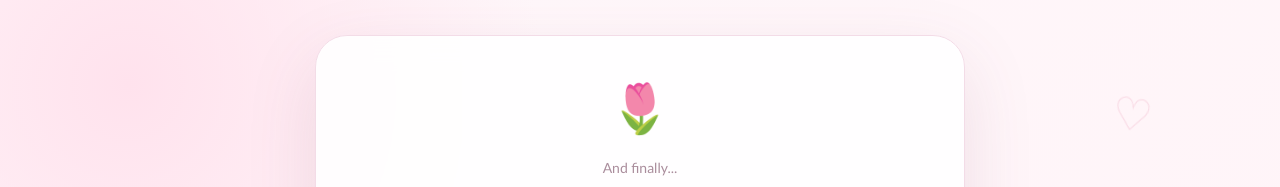
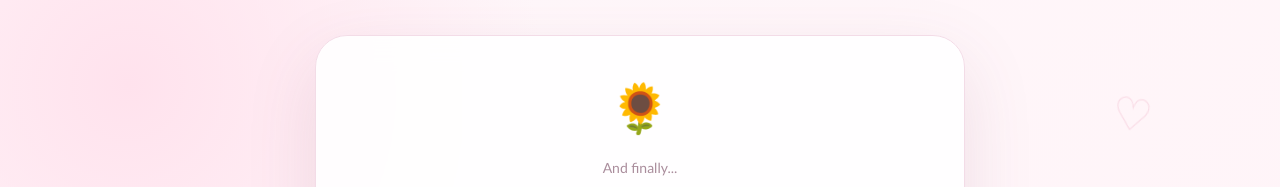
Before and after one commit to abhi0888singh/apology-website, a plain HTML site: page ending.html in a window 1280 px wide. Shown: the top 187 px of the page. Drawn offline with Linux system fonts and the light colour scheme.

Commit message:
Update ending.html

```diff
--- a/ending.html
+++ b/ending.html
@@ -14,7 +14,7 @@
     <main class="page">
         <div class="card final-card">
 
-            <div class="emoji">🌷</div>
+            <div class="emoji">🌻</div>
 
             <p class="small-text">And finally...</p>
 
```
